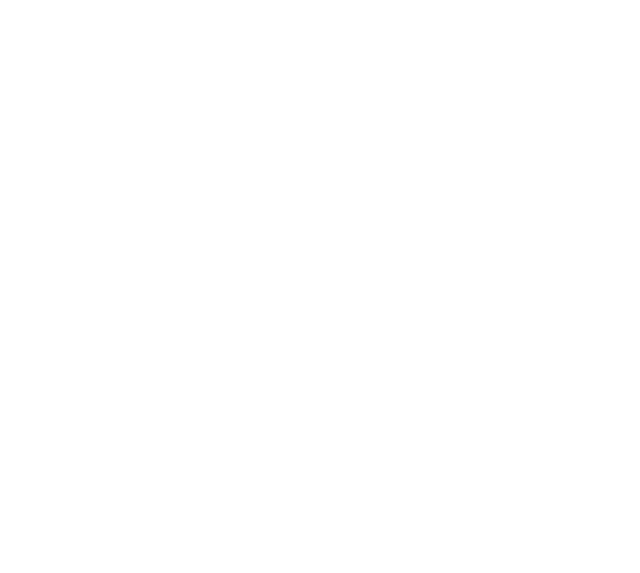
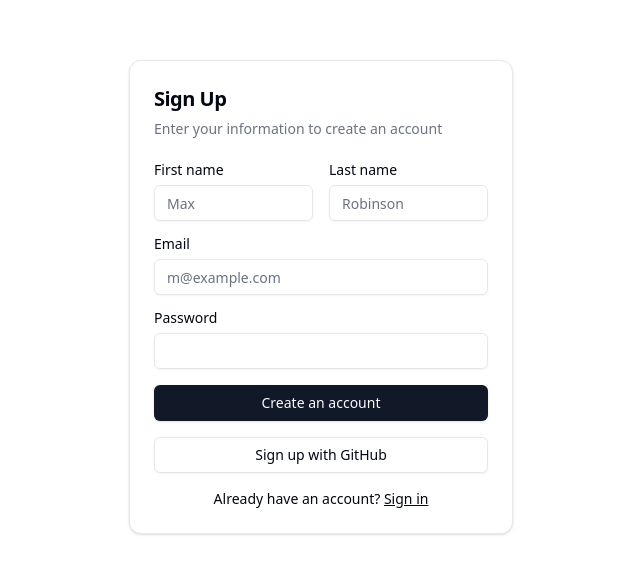
Before and after one commit to rehan-adi/FreeApiHub, a React (Vite) app: page /signin in a window 1280 px wide. Shown: the part 103-676 px from the top of the page, without its empty margins (319-959 px from the left). Built offline with nearby package versions, Linux system fonts and the light colour scheme.

Commit message:
Add Signup card with shadcn

```diff
--- a/package.json
+++ b/package.json
@@ -11,6 +11,8 @@
   },
   "dependencies": {
     "@radix-ui/react-icons": "^1.3.0",
+    "@radix-ui/react-label": "^2.1.0",
+    "@radix-ui/react-slot": "^1.1.0",
     "class-variance-authority": "^0.7.0",
     "clsx": "^2.1.1",
     "lucide-react": "^0.447.0",
--- a/src/App.tsx
+++ b/src/App.tsx
@@ -1,11 +1,11 @@
-import Signin from "./pages/Signin";
+import { Signup } from "./pages/Signup";
 import { BrowserRouter as Router, Routes, Route } from "react-router-dom";
 
 const App = () => {
   return (
     <Router>
       <Routes>
-        <Route path="/signin" element={<Signin />} />
+        <Route path="/signin" element={<Signup />} />
       </Routes>
     </Router>
   );
--- /dev/null
+++ b/src/components/ui/button.tsx
@@ -0,0 +1,57 @@
+import * as React from "react"
+import { Slot } from "@radix-ui/react-slot"
+import { cva, type VariantProps } from "class-variance-authority"
+
+import { cn } from "@/lib/utils"
+
+const buttonVariants = cva(
+  "inline-flex items-center justify-center whitespace-nowrap rounded-md text-sm font-medium transition-colors focus-visible:outline-none focus-visible:ring-1 focus-visible:ring-ring disabled:pointer-events-none disabled:opacity-50",
+  {
+    variants: {
+      variant: {
+        default:
+          "bg-primary text-primary-foreground shadow hover:bg-primary/90",
+        destructive:
+          "bg-destructive text-destructive-foreground shadow-sm hover:bg-destructive/90",
+        outline:
+          "border border-input bg-background shadow-sm hover:bg-accent hover:text-accent-foreground",
+        secondary:
+          "bg-secondary text-secondary-foreground shadow-sm hover:bg-secondary/80",
+        ghost: "hover:bg-accent hover:text-accent-foreground",
+        link: "text-primary underline-offset-4 hover:underline",
+      },
+      size: {
+        default: "h-9 px-4 py-2",
+        sm: "h-8 rounded-md px-3 text-xs",
+        lg: "h-10 rounded-md px-8",
+        icon: "h-9 w-9",
+      },
+    },
+    defaultVariants: {
+      variant: "default",
+      size: "default",
+    },
+  }
+)
+
+export interface ButtonProps
+  extends React.ButtonHTMLAttributes<HTMLButtonElement>,
+    VariantProps<typeof buttonVariants> {
+  asChild?: boolean
+}
+
+const Button = React.forwardRef<HTMLButtonElement, ButtonProps>(
+  ({ className, variant, size, asChild = false, ...props }, ref) => {
+    const Comp = asChild ? Slot : "button"
+    return (
+      <Comp
+        className={cn(buttonVariants({ variant, size, className }))}
+        ref={ref}
+        {...props}
+      />
+    )
+  }
+)
+Button.displayName = "Button"
+
+export { Button, buttonVariants }
--- /dev/null
+++ b/src/components/ui/card.tsx
@@ -0,0 +1,76 @@
+import * as React from "react"
+
+import { cn } from "@/lib/utils"
+
+const Card = React.forwardRef<
+  HTMLDivElement,
+  React.HTMLAttributes<HTMLDivElement>
+>(({ className, ...props }, ref) => (
+  <div
+    ref={ref}
+    className={cn(
+      "rounded-xl border bg-card text-card-foreground shadow",
+      className
+    )}
+    {...props}
+  />
+))
+Card.displayName = "Card"
+
+const CardHeader = React.forwardRef<
+  HTMLDivElement,
+  React.HTMLAttributes<HTMLDivElement>
+>(({ className, ...props }, ref) => (
+  <div
+    ref={ref}
+    className={cn("flex flex-col space-y-1.5 p-6", className)}
+    {...props}
+  />
+))
+CardHeader.displayName = "CardHeader"
+
+const CardTitle = React.forwardRef<
+  HTMLParagraphElement,
+  React.HTMLAttributes<HTMLHeadingElement>
+>(({ className, ...props }, ref) => (
+  <h3
+    ref={ref}
+    className={cn("font-semibold leading-none tracking-tight", className)}
+    {...props}
+  />
+))
+CardTitle.displayName = "CardTitle"
+
+const CardDescription = React.forwardRef<
+  HTMLParagraphElement,
+  React.HTMLAttributes<HTMLParagraphElement>
+>(({ className, ...props }, ref) => (
+  <p
+    ref={ref}
+    className={cn("text-sm text-muted-foreground", className)}
+    {...props}
+  />
+))
+CardDescription.displayName = "CardDescription"
+
+const CardContent = React.forwardRef<
+  HTMLDivElement,
+  React.HTMLAttributes<HTMLDivElement>
+>(({ className, ...props }, ref) => (
+  <div ref={ref} className={cn("p-6 pt-0", className)} {...props} />
+))
+CardContent.displayName = "CardContent"
+
+const CardFooter = React.forwardRef<
+  HTMLDivElement,
+  React.HTMLAttributes<HTMLDivElement>
+>(({ className, ...props }, ref) => (
+  <div
+    ref={ref}
+    className={cn("flex items-center p-6 pt-0", className)}
+    {...props}
+  />
+))
+CardFooter.displayName = "CardFooter"
+
+export { Card, CardHeader, CardFooter, CardTitle, CardDescription, CardContent }
--- /dev/null
+++ b/src/components/ui/input.tsx
@@ -0,0 +1,25 @@
+import * as React from "react"
+
+import { cn } from "@/lib/utils"
+
+export interface InputProps
+  extends React.InputHTMLAttributes<HTMLInputElement> {}
+
+const Input = React.forwardRef<HTMLInputElement, InputProps>(
+  ({ className, type, ...props }, ref) => {
+    return (
+      <input
+        type={type}
+        className={cn(
+          "flex h-9 w-full rounded-md border border-input bg-transparent px-3 py-1 text-sm shadow-sm transition-colors file:border-0 file:bg-transparent file:text-sm file:font-medium file:text-foreground placeholder:text-muted-foreground focus-visible:outline-none focus-visible:ring-1 focus-visible:ring-ring disabled:cursor-not-allowed disabled:opacity-50",
+          className
+        )}
+        ref={ref}
+        {...props}
+      />
+    )
+  }
+)
+Input.displayName = "Input"
+
+export { Input }
--- /dev/null
+++ b/src/components/ui/label.tsx
@@ -0,0 +1,24 @@
+import * as React from "react"
+import * as LabelPrimitive from "@radix-ui/react-label"
+import { cva, type VariantProps } from "class-variance-authority"
+
+import { cn } from "@/lib/utils"
+
+const labelVariants = cva(
+  "text-sm font-medium leading-none peer-disabled:cursor-not-allowed peer-disabled:opacity-70"
+)
+
+const Label = React.forwardRef<
+  React.ElementRef<typeof LabelPrimitive.Root>,
+  React.ComponentPropsWithoutRef<typeof LabelPrimitive.Root> &
+    VariantProps<typeof labelVariants>
+>(({ className, ...props }, ref) => (
+  <LabelPrimitive.Root
+    ref={ref}
+    className={cn(labelVariants(), className)}
+    {...props}
+  />
+))
+Label.displayName = LabelPrimitive.Root.displayName
+
+export { Label }
--- a/src/pages/Signin.tsx
+++ /dev/null
@@ -1,10 +0,0 @@
-
-
-const Signin = () => {
-  return (
-    <div className="bg-white flex justify-center items-center min-h-screen w-full">
-    </div>
-  );
-};
-
-export default Signin;
--- /dev/null
+++ b/src/pages/Signup.tsx
@@ -0,0 +1,65 @@
+import { Link } from "react-router-dom";
+import { Button } from "@/components/ui/button";
+import { Input } from "@/components/ui/input";
+import { Label } from "@/components/ui/label";
+import {
+  Card,
+  CardContent,
+  CardDescription,
+  CardHeader,
+  CardTitle,
+} from "@/components/ui/card";
+
+export const Signup = () => {
+  return (
+    <div className="flex justify-center items-center min-h-screen w-full">
+      <Card className="mx-auto max-w-sm">
+        <CardHeader>
+          <CardTitle className="text-xl">Sign Up</CardTitle>
+          <CardDescription>
+            Enter your information to create an account
+          </CardDescription>
+        </CardHeader>
+        <CardContent>
+          <div className="grid gap-4">
+            <div className="grid grid-cols-2 gap-4">
+              <div className="grid gap-2">
+                <Label htmlFor="first-name">First name</Label>
+                <Input id="first-name" placeholder="Max" required />
+              </div>
+              <div className="grid gap-2">
+                <Label htmlFor="last-name">Last name</Label>
+                <Input id="last-name" placeholder="Robinson" required />
+              </div>
+            </div>
+            <div className="grid gap-2">
+              <Label htmlFor="email">Email</Label>
+              <Input
+                id="email"
+                type="email"
+                placeholder="m@example.com"
+                required
+              />
+            </div>
+            <div className="grid gap-2">
+              <Label htmlFor="password">Password</Label>
+              <Input id="password" type="password" />
+            </div>
+            <Button type="submit" className="w-full">
+              Create an account
+            </Button>
+            <Button variant="outline" className="w-full">
+              Sign up with GitHub
+            </Button>
+          </div>
+          <div className="mt-4 text-center text-sm">
+            Already have an account?{" "}
+            <Link to="#" className="underline">
+              Sign in
+            </Link>
+          </div>
+        </CardContent>
+      </Card>
+    </div>
+  );
+};
```
Also changed, not shown: 1 other file (tests, documents, lock files or other folders).
